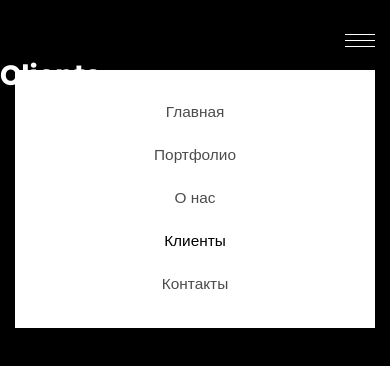
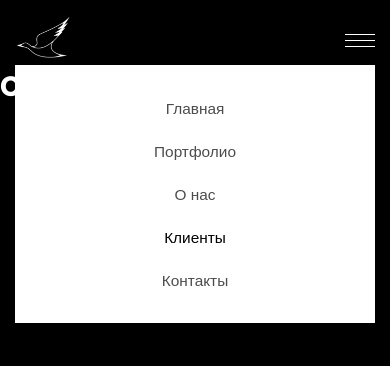
Before and after one commit to ponomarenkoboris/duck_media, a Next.js app: page /clients in a window 390 px wide. Both pictures are taken after a click on the button 360 px from the left and 40 px from the top of the page. Shown: the top 366 px of the page. Built offline with nearby package versions, Linux system fonts and the light colour scheme.

Commit message:
Добалено лого в header

```diff
--- a/src/components/layout/header/Header.module.scss
+++ b/src/components/layout/header/Header.module.scss
@@ -3,16 +3,22 @@
 	margin: 0 40px;
 	display: flex;
 	align-items: end;
-	justify-content: flex-end;
+	justify-content: space-between;
 	transform: translateY(-45px);
 	animation: header-drop 300ms 200ms forwards ease-out;
 
+	.logo__wrapper {
+		height: 100%;
+	}
+
 	&__menuButton {
 		display: none;
-
 	}
 
 	&__navigation {
+		display: flex;
+		align-items: center;
+
 		.navigation__list {
 			list-style: none;
 
@@ -47,7 +53,7 @@
 		animation: none;
 		position: relative;
 		align-items: center;
-		margin: 25px 15px 0;
+		margin: 15px 15px 0;
 		height: auto;
 
 		&__menuButton {
@@ -70,10 +76,11 @@
 			width: 100%;
 			position: absolute;
 			height: 258px;
-			top: 45px;
+			top: 50px;
 			opacity: 0;
 			visibility: hidden;
 			background-color: var(--theme-text-color);
+			z-index: 1;
 
 
 			.navigation__list {
--- a/src/components/layout/header/Header.tsx
+++ b/src/components/layout/header/Header.tsx
@@ -2,13 +2,15 @@ import { MouseEvent, useRef, useEffect } from 'react';
 import { useRouter } from 'next/router';
 import { routes, navBlurEvent } from './header.utils';
 import Link from 'next/link';
+import Image from 'next/image';
+import duckLogo from 'public/logo/logo_white.png';
 import styles from './Header.module.scss';
 
 interface HeaderProps {
-	onListClick: (e: MouseEvent<HTMLUListElement>) => void
+	onPageLeave: (e: MouseEvent<HTMLUListElement | HTMLAnchorElement>) => void
 }
 
-export default function Header({ onListClick }: HeaderProps) {
+export default function Header({ onPageLeave }: HeaderProps) {
 	const { pathname } = useRouter()
 	const navRef = useRef<HTMLElement>(null)
 
@@ -35,6 +37,17 @@ export default function Header({ onListClick }: HeaderProps) {
 
 	return (
 		<header className={styles.header}>
+			<div className={styles.logo__wrapper}>
+				{pathname !== '/' && (
+					<Link href={'/'} onClick={onPageLeave}>
+						<Image
+							height={45}
+							src={duckLogo}
+							alt='Duck'
+						/>
+					</Link>
+				)}
+			</div>
 			<button
 				className={styles.header__menuButton}
 				onClick={onMenuButtonClick}
@@ -44,7 +57,7 @@ export default function Header({ onListClick }: HeaderProps) {
 				<div className={styles.bar}></div>
 			</button>
 			<nav className={styles.header__navigation} ref={navRef}>
-				<ul className={styles.navigation__list} onClickCapture={onListClick}>
+				<ul className={styles.navigation__list} onClickCapture={onPageLeave}>
 					{routes.map(({ id, path, name }) => (
 						<li
 							key={id}
--- a/src/components/layout/layout/Layout.tsx
+++ b/src/components/layout/layout/Layout.tsx
@@ -14,7 +14,7 @@ export default function Layout({ children }: PropsWithChildren) {
 	const wrapperRef = useRef<HTMLDivElement>(null)
 	const { pathname, push } = useRouter()
 
-	const onListClick = (isInAction = false) => (event: MouseEvent<HTMLUListElement>) => {
+	const onPageLeave = (isInAction = false) => (event: MouseEvent<HTMLUListElement | HTMLAnchorElement>) => {
 		event.preventDefault()
 		const anchor = (event.target as HTMLElement).closest('a');
 
@@ -34,7 +34,7 @@ export default function Layout({ children }: PropsWithChildren) {
 			ref={wrapperRef}
 			className={`${poppins.className} ${styles.appWrapper} ${styles.pageEnter}`}
 		>
-			<Header onListClick={onListClick()} />
+			<Header onPageLeave={onPageLeave()} />
 			<main className={styles.main}>
 				{children}
 			</main>
```
